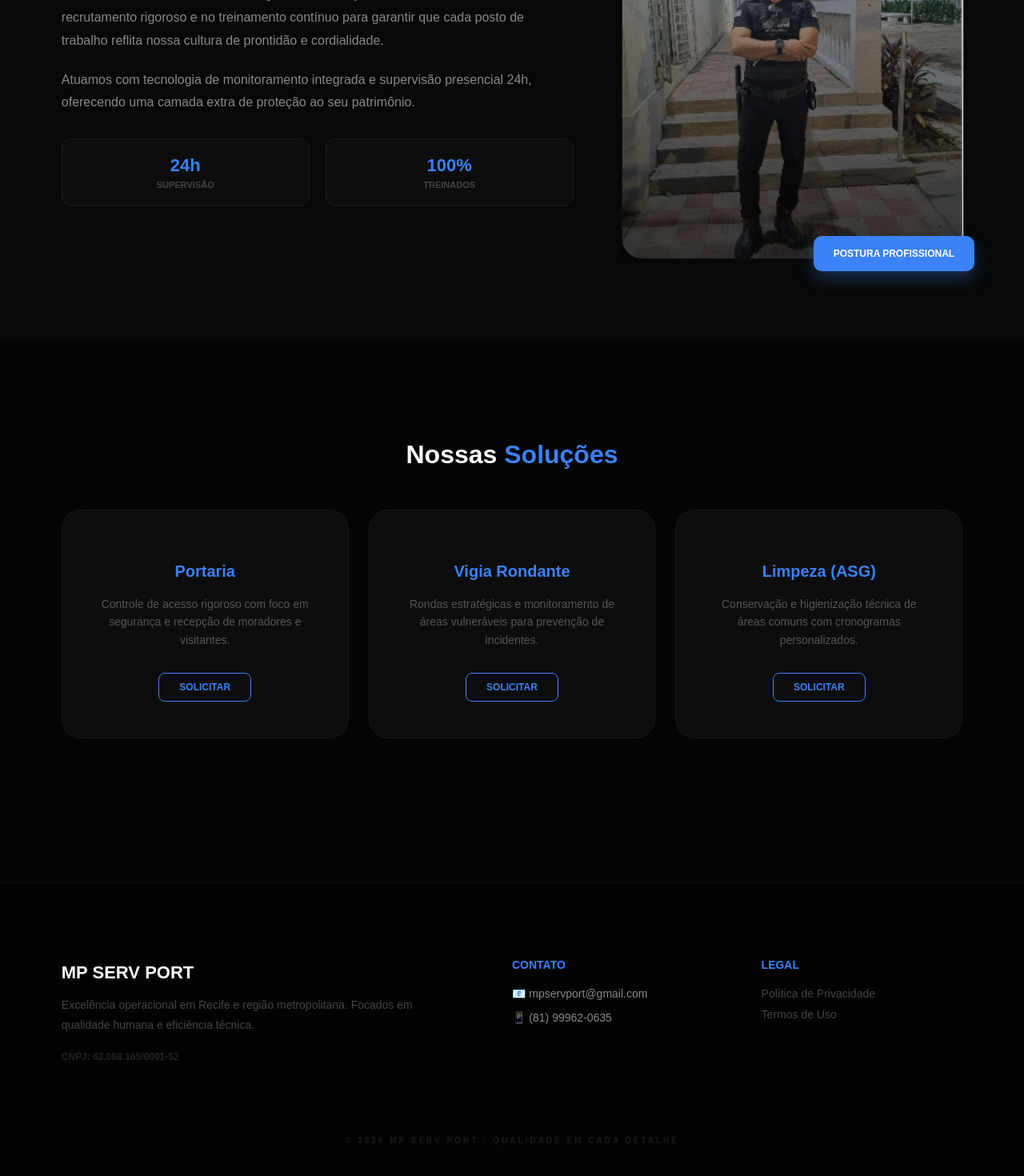
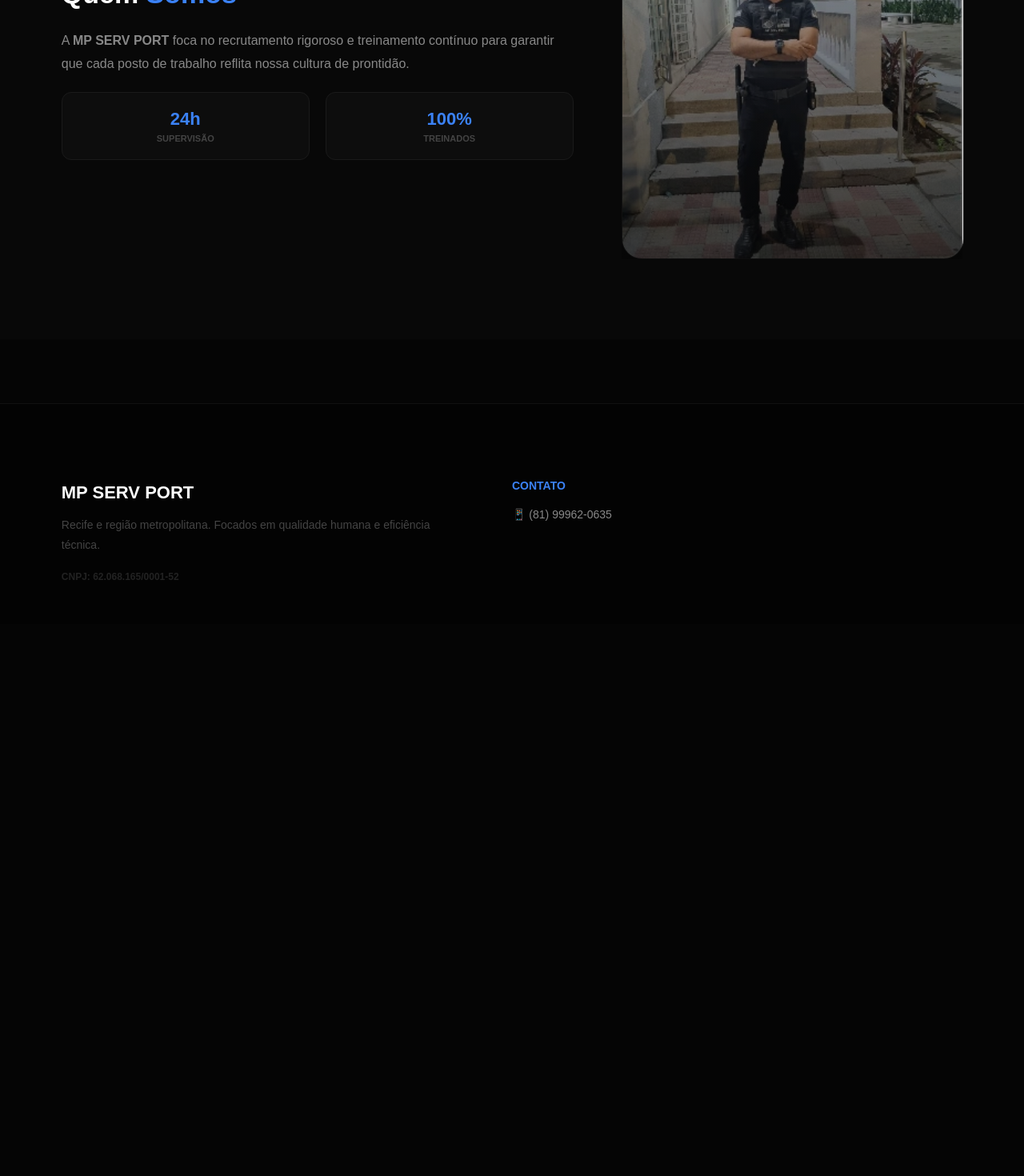
Before and after one commit to mpservport-glitch/mp-serv-port, a Next.js app: page / in a window 1280 px wide. Shown: the part 900-2370 px from the top of the page at 80% size. After the commit the page ends 1680 px from the top, so only its background shows below. Built offline with nearby package versions, Linux system fonts and the light colour scheme.

Commit message:
Update page.tsx

```diff
--- a/app/page.tsx
+++ b/app/page.tsx
@@ -7,10 +7,9 @@ export default function Home() {
   const [formStatus, setFormStatus] = useState("");
   const [currentImg, setCurrentImg] = useState(0);
 
-  // Nomes das imagens que devem estar na pasta /public
+  // Nomes das imagens na pasta /public
   const images = ["jefferson.webp", "valdemir.webp"];
 
-  // Efeito para trocar a imagem a cada 5 segundos
   useEffect(() => {
     const interval = setInterval(() => {
       setCurrentImg((prev) => (prev === 0 ? 1 : 0));
@@ -29,16 +28,38 @@ export default function Home() {
     }
   };
 
-  const handleSubmit = (e: React.FormEvent) => {
+  // FUNÇÃO DE ENVIO REAL CONECTADA À API
+  const handleSubmit = async (e: React.FormEvent<HTMLFormElement>) => {
     e.preventDefault();
     setFormStatus("Enviando...");
-    setTimeout(() => {
-      setFormStatus("Enviado com sucesso! Entraremos em contato.");
-      setTimeout(() => {
-        setShowForm(false);
-        setFormStatus("");
-      }, 2500);
-    }, 1500);
+
+    const formData = new FormData(e.currentTarget);
+    const data = {
+      nome: formData.get('nome'),
+      whatsapp: formData.get('whatsapp'),
+      servico: formData.get('servico'),
+      mensagem: formData.get('mensagem'),
+    };
+
+    try {
+      const response = await fetch('/api/send', {
+        method: 'POST',
+        headers: { 'Content-Type': 'application/json' },
+        body: JSON.stringify(data),
+      });
+
+      if (response.ok) {
+        setFormStatus("Enviado com sucesso! Verifique seu e-mail.");
+        setTimeout(() => {
+          setShowForm(false);
+          setFormStatus("");
+        }, 3000);
+      } else {
+        setFormStatus("Erro ao enviar. Tente pelo WhatsApp.");
+      }
+    } catch (err) {
+      setFormStatus("Erro de conexão. Tente novamente.");
+    }
   };
 
   return (
@@ -53,25 +74,15 @@ export default function Home() {
         }
         @keyframes zoomIn { from { opacity: 0; transform: scale(0.98); } to { opacity: 1; transform: scale(1); } }
         .whatsapp-float {
-          position: fixed;
-          bottom: 25px;
-          right: 25px;
-          background-color: #25d366;
-          width: 50px;
-          height: 50px;
-          border-radius: 50%;
-          display: flex;
-          align-items: center;
-          justify-content: center;
-          z-index: 4000;
-          animation: whatsappPulse 2s infinite;
-          text-decoration: none;
+          position: fixed; bottom: 25px; right: 25px; background-color: #25d366;
+          width: 50px; height: 50px; border-radius: 50%; display: flex;
+          align-items: center; justify-content: center; z-index: 4000;
+          animation: whatsappPulse 2s infinite; text-decoration: none;
         }
         .input-focus:focus { outline: none; border-color: #3b82f6 !important; box-shadow: 0 0 8px rgba(59, 130, 246, 0.3); }
         .service-card { transition: all 0.3s ease; }
         .service-card:hover { border-color: #3b82f6 !important; transform: translateY(-5px); }
         .fade-image { transition: opacity 0.8s ease-in-out; }
-
         @media (max-width: 768px) {
           .hero-title { font-size: 42px !important; }
           .desktop-nav { display: none !important; }
@@ -100,36 +111,19 @@ export default function Home() {
         </div>
       </nav>
 
-      {menuOpen && (
-        <>
-          <div onClick={() => setMenuOpen(false)} style={{ position: 'fixed', inset: 0, backgroundColor: 'rgba(0,0,0,0.9)', backdropFilter: 'blur(10px)', zIndex: 2000 }} />
-          <div style={{ position: 'fixed', top: 0, right: 0, width: '280px', height: '100%', backgroundColor: '#0a0a0a', zIndex: 2100, padding: '40px 30px', borderLeft: '1px solid #222' }}>
-            <div onClick={() => setMenuOpen(false)} style={{ fontSize: '35px', textAlign: 'right', cursor: 'pointer', color: '#3b82f6', marginBottom: '40px' }}>×</div>
-            <div style={{ display: 'flex', flexDirection: 'column', gap: '30px' }}>
-              <a href="#sobre" onClick={(e) => handleScroll(e, 'sobre')} style={{ color: 'white', textDecoration: 'none', fontSize: '20px', fontWeight: 'bold' }}>QUEM SOMOS</a>
-              <a href="#servicos" onClick={(e) => handleScroll(e, 'servicos')} style={{ color: 'white', textDecoration: 'none', fontSize: '20px', fontWeight: 'bold' }}>SERVIÇOS</a>
-              <button onClick={() => { setMenuOpen(false); setShowForm(true); }} style={{ textAlign: 'left', background: 'none', border: 'none', color: '#3b82f6', fontSize: '20px', fontWeight: 'bold', cursor: 'pointer', padding: 0 }}>ORÇAMENTO</button>
-            </div>
-          </div>
-        </>
-      )}
-
+      {/* Hero */}
       <header style={{ textAlign: 'center', padding: '100px 6%', background: 'radial-gradient(circle at center, #1e3a8a12 0%, transparent 80%)' }}>
         <h1 className="hero-title" style={{ fontSize: '65px', fontWeight: '900', marginBottom: '20px', letterSpacing: '-2px', lineHeight: '1.1' }}>Excelência em <br/><span style={{ color: '#3b82f6' }}>Facilities & Portaria.</span></h1>
         <p style={{ color: '#666', fontSize: '18px', maxWidth: '600px', margin: '0 auto 40px' }}>Segurança ostensiva e conservação técnica para condomínios e empresas em Pernambuco.</p>
         <button onClick={() => setShowForm(true)} style={{ backgroundColor: '#3b82f6', color: 'white', padding: '20px 45px', borderRadius: '10px', fontWeight: 'bold', border: 'none', cursor: 'pointer', fontSize: '16px' }}>SOLICITAR ORÇAMENTO</button>
       </header>
 
+      {/* Sobre e Revezamento de Imagens */}
       <section id="sobre" style={{ padding: '100px 6%', backgroundColor: '#080808' }}>
         <div className="grid-layout" style={{ display: 'grid', gridTemplateColumns: '1.2fr 0.8fr', gap: '60px', maxWidth: '1200px', margin: '0 auto', alignItems: 'center' }}>
           <div>
             <h2 style={{ fontSize: '34px', fontWeight: '900', marginBottom: '25px' }}>Quem <span style={{ color: '#3b82f6' }}>Somos</span></h2>
-            <p style={{ color: '#888', lineHeight: '1.8', marginBottom: '20px', fontSize: '16px' }}>
-              A <strong>MP SERV PORT</strong> é referência em gestão de serviços terceirizados. Focamos no recrutamento rigoroso e no treinamento contínuo para garantir que cada posto de trabalho reflita nossa cultura de prontidão e cordialidade.
-            </p>
-            <p style={{ color: '#888', lineHeight: '1.8', marginBottom: '30px' }}>
-              Atuamos com tecnologia de monitoramento integrada e supervisão presencial 24h, oferecendo uma camada extra de proteção ao seu patrimônio.
-            </p>
+            <p style={{ color: '#888', lineHeight: '1.8', marginBottom: '20px', fontSize: '16px' }}>A <strong>MP SERV PORT</strong> foca no recrutamento rigoroso e treinamento contínuo para garantir que cada posto de trabalho reflita nossa cultura de prontidão.</p>
             <div style={{ display: 'flex', gap: '20px' }}>
               <div style={{ background: '#0d0d0d', padding: '20px', borderRadius: '12px', border: '1px solid #1a1a1a', flex: 1, textAlign: 'center' }}>
                 <div style={{ color: '#3b82f6', fontSize: '22px', fontWeight: 'bold' }}>24h</div>
@@ -153,46 +147,28 @@ export default function Home() {
               />
               <div style={{ position: 'absolute', inset: 0, background: 'linear-gradient(to top, rgba(5,5,5,0.7), transparent)' }}></div>
             </div>
-            <div style={{ position: 'absolute', bottom: '-15px', right: '-15px', backgroundColor: '#3b82f6', color: 'white', padding: '15px 25px', borderRadius: '10px', fontWeight: 'bold', fontSize: '12px', boxShadow: '0 10px 20px rgba(59, 130, 246, 0.3)' }}>
-              POSTURA PROFISSIONAL
-            </div>
           </div>
         </div>
       </section>
 
-      <section id="servicos" style={{ padding: '100px 6%' }}>
-        <h2 style={{ textAlign: 'center', marginBottom: '50px', fontSize: '32px', fontWeight: '900' }}>Nossas <span style={{ color: '#3b82f6' }}>Soluções</span></h2>
-        <div className="grid-layout" style={{ display: 'grid', gridTemplateColumns: 'repeat(3, 1fr)', gap: '25px', maxWidth: '1200px', margin: '0 auto' }}>
-          {[
-            { t: 'Portaria', d: 'Controle de acesso rigoroso com foco em segurança e recepção de moradores e visitantes.' },
-            { t: 'Vigia Rondante', d: 'Rondas estratégicas e monitoramento de áreas vulneráveis para prevenção de incidentes.' },
-            { t: 'Limpeza (ASG)', d: 'Conservação e higienização técnica de áreas comuns com cronogramas personalizados.' }
-          ].map((s, i) => (
-            <div key={i} className="service-card" style={{ background: '#0d0d0d', padding: '45px', borderRadius: '25px', border: '1px solid #1a1a1a', textAlign: 'center' }}>
-              <h3 style={{ color: '#3b82f6', marginBottom: '18px', fontSize: '20px' }}>{s.t}</h3>
-              <p style={{ color: '#555', fontSize: '14px', lineHeight: '1.6', marginBottom: '30px' }}>{s.d}</p>
-              <button onClick={() => setShowForm(true)} style={{ background: 'transparent', color: '#3b82f6', border: '1px solid #3b82f6', padding: '10px 25px', borderRadius: '8px', fontSize: '12px', fontWeight: 'bold', cursor: 'pointer' }}>SOLICITAR</button>
-            </div>
-          ))}
-        </div>
-      </section>
-
+      {/* Formulário com Atributos Name */}
       {showForm && (
         <div onClick={() => setShowForm(false)} style={{ position: 'fixed', inset: 0, backgroundColor: 'rgba(0,0,0,0.95)', backdropFilter: 'blur(15px)', zIndex: 5000, display: 'flex', alignItems: 'center', justifyContent: 'center', padding: '20px' }}>
           <div onClick={(e) => e.stopPropagation()} style={{ background: '#0d0d0d', width: '100%', maxWidth: '450px', padding: '40px', borderRadius: '25px', border: '1px solid #222', animation: 'zoomIn 0.3s ease-out' }}>
             <button onClick={() => setShowForm(false)} style={{ float: 'right', background: 'none', border: 'none', color: '#444', fontSize: '30px', cursor: 'pointer' }}>×</button>
             <h2 style={{ color: '#3b82f6', marginBottom: '10px', fontWeight: '900' }}>Orçamento</h2>
-            <p style={{ color: '#555', fontSize: '13px', marginBottom: '25px' }}>Preencha os dados e retornaremos via WhatsApp.</p>
+            <p style={{ color: '#555', fontSize: '13px', marginBottom: '25px' }}>Retornaremos em instantes via WhatsApp.</p>
+
             <form onSubmit={handleSubmit} style={{ display: 'flex', flexDirection: 'column', gap: '15px' }}>
-              <input type="text" required className="input-focus" style={{ padding: '15px', backgroundColor: '#050505', border: '1px solid #222', borderRadius: '10px', color: 'white' }} placeholder="Nome ou Empresa" />
-              <input type="tel" required className="input-focus" style={{ padding: '15px', backgroundColor: '#050505', border: '1px solid #222', borderRadius: '10px', color: 'white' }} placeholder="WhatsApp (DDD)" />
-              <select required className="input-focus" style={{ padding: '15px', backgroundColor: '#050505', border: '1px solid #222', borderRadius: '10px', color: '#777' }}>
+              <input name="nome" type="text" required className="input-focus" style={{ padding: '15px', backgroundColor: '#050505', border: '1px solid #222', borderRadius: '10px', color: 'white' }} placeholder="Nome ou Empresa" />
+              <input name="whatsapp" type="tel" required className="input-focus" style={{ padding: '15px', backgroundColor: '#050505', border: '1px solid #222', borderRadius: '10px', color: 'white' }} placeholder="WhatsApp (DDD)" />
+              <select name="servico" required className="input-focus" style={{ padding: '15px', backgroundColor: '#050505', border: '1px solid #222', borderRadius: '10px', color: '#777' }}>
                 <option value="">Serviço de interesse...</option>
-                <option value="portaria">Portaria</option>
-                <option value="vigia">Vigia</option>
-                <option value="asg">Limpeza / ASG</option>
+                <option value="Portaria">Portaria</option>
+                <option value="Vigia">Vigia</option>
+                <option value="Limpeza">Limpeza / ASG</option>
               </select>
-              <textarea rows={3} className="input-focus" style={{ padding: '15px', backgroundColor: '#050505', border: '1px solid #222', borderRadius: '10px', color: 'white', resize: 'none' }} placeholder="Descreva brevemente sua necessidade..."></textarea>
+              <textarea name="mensagem" rows={3} className="input-focus" style={{ padding: '15px', backgroundColor: '#050505', border: '1px solid #222', borderRadius: '10px', color: 'white', resize: 'none' }} placeholder="O que você precisa?"></textarea>
               <button type="submit" style={{ padding: '18px', backgroundColor: '#3b82f6', color: 'white', border: 'none', borderRadius: '10px', fontWeight: 'bold', cursor: 'pointer', fontSize: '16px' }}>ENVIAR SOLICITAÇÃO</button>
               {formStatus && <p style={{ color: '#3b82f6', textAlign: 'center', fontWeight: 'bold', marginTop: '15px' }}>{formStatus}</p>}
             </form>
@@ -200,28 +176,18 @@ export default function Home() {
         </div>
       )}
 
+      {/* Rodapé com CNPJ real conforme imagem_81987f.png */}
       <footer style={{ padding: '80px 6% 40px', borderTop: '1px solid #111', backgroundColor: '#030303', marginTop: '80px' }}>
         <div className="footer-grid" style={{ display: 'grid', gridTemplateColumns: '2fr 1fr 1fr', gap: '60px', maxWidth: '1200px', margin: '0 auto' }}>
           <div>
             <h2 style={{ fontSize: '22px', fontWeight: '900', color: 'white', marginBottom: '15px' }}>MP SERV PORT</h2>
-            <p style={{ color: '#444', fontSize: '14px', lineHeight: '1.8' }}>Excelência operacional em Recife e região metropolitana. Focados em qualidade humana e eficiência técnica.</p>
+            <p style={{ color: '#444', fontSize: '14px', lineHeight: '1.8' }}>Recife e região metropolitana. Focados em qualidade humana e eficiência técnica.</p>
             <p style={{ color: '#222', fontSize: '12px', marginTop: '20px', fontWeight: 'bold' }}>CNPJ: 62.068.165/0001-52</p>
           </div>
           <div>
             <h3 style={{ fontSize: '14px', color: '#3b82f6', marginBottom: '20px', fontWeight: 'bold' }}>CONTATO</h3>
-            <p style={{ color: '#888', fontSize: '14px', marginBottom: '10px' }}>📧 mpservport@gmail.com</p>
             <p style={{ color: '#888', fontSize: '14px' }}>📱 (81) 99962-0635</p>
           </div>
-          <div>
-            <h3 style={{ fontSize: '14px', color: '#3b82f6', marginBottom: '20px', fontWeight: 'bold' }}>LEGAL</h3>
-            <ul style={{ listStyle: 'none', padding: 0, margin: 0, color: '#444', fontSize: '14px', display: 'flex', flexDirection: 'column', gap: '10px' }}>
-              <li>Política de Privacidade</li>
-              <li>Termos de Uso</li>
-            </ul>
-          </div>
-        </div>
-        <div style={{ textAlign: 'center', marginTop: '80px', color: '#1a1a1a', fontSize: '10px', letterSpacing: '3px', fontWeight: 'bold' }}>
-          © 2026 MP SERV PORT - QUALIDADE EM CADA DETALHE
         </div>
       </footer>
     </div>
```
